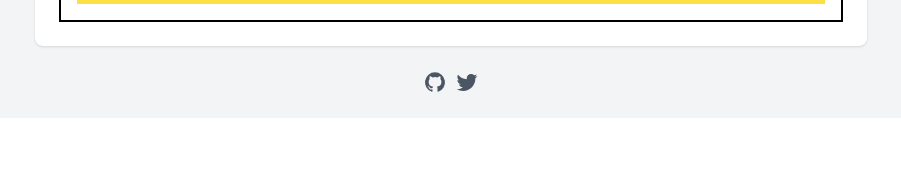
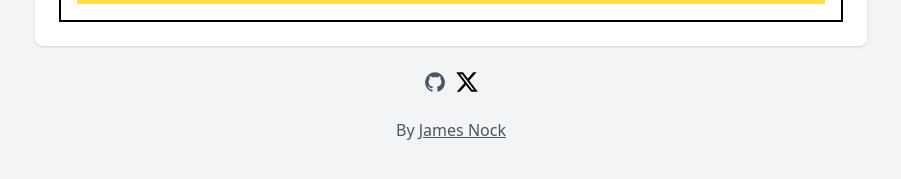
Before and after one commit to JamesNock/CraftCMSPasswordGenerator, a Nuxt app: page / in a window 1280 px wide. Shown: the part 1113-1292 px from the top of the page, without its empty margins (189-1090 px from the left). Before the commit the page ends 1231 px from the top, so only its background shows below. Built offline with nearby package versions, Linux system fonts and the light colour scheme.

Commit message:
Add backlink to website and update twitter to x

```diff
--- a/components/Welcome.vue
+++ b/components/Welcome.vue
@@ -16,7 +16,7 @@
     >
       Copied to clipboard
     </div>
-    <div class="max-w-4xl w-full mx-auto sm:px-6 lg:px-8 text-gray-600">
+    <div class="max-w-4xl w-full mx-auto sm:px-6 lg:px-8 text-gray-600 mb-16">
       <div class="mt-8 bg-white overflow-hidden shadow sm:rounded-lg p-6">
         <h1 class="text-3xl font-semibold tracking-wide">
           CraftCMS Password Generator
@@ -44,7 +44,7 @@
       </div>
       <div class="flex justify-center py-6 space-x-2">
         <a
-          href="https://github.com/JamesNock/CraftCMSPasswordGenerator"
+          href="https://github.com/JamesNock/LaravelSeederGenerator"
           target="_blank"
         ><svg
           class="w-6 h-6 text-gray-600 hover:text-gray-800"
@@ -62,8 +62,9 @@
             fill="currentColor"
           /></svg
         ></a>
-        <a href="https://twitter.com/JamesNockWebDev" target="_blank"
-          ><svg
+        <a href="https://x.com/JamesNockWebDev" target="_blank"
+        >
+          <svg
             class="w-6 h-6 text-gray-600 hover:text-gray-800"
             xmlns="http://www.w3.org/2000/svg"
             xmlns:xlink="http://www.w3.org/1999/xlink"
@@ -74,12 +75,13 @@
             preserveAspectRatio="xMidYMid meet"
             viewBox="0 0 24 24"
           >
-            <path
-              d="M22.46 6c-.77.35-1.6.58-2.46.69c.88-.53 1.56-1.37 1.88-2.38c-.83.5-1.75.85-2.72 1.05C18.37 4.5 17.26 4 16 4c-2.35 0-4.27 1.92-4.27 4.29c0 .34.04.67.11.98C8.28 9.09 5.11 7.38 3 4.79c-.37.63-.58 1.37-.58 2.15c0 1.49.75 2.81 1.91 3.56c-.71 0-1.37-.2-1.95-.5v.03c0 2.08 1.48 3.82 3.44 4.21a4.22 4.22 0 0 1-1.93.07a4.28 4.28 0 0 0 4 2.98a8.521 8.521 0 0 1-5.33 1.84c-.34 0-.68-.02-1.02-.06C3.44 20.29 5.7 21 8.12 21C16 21 20.33 14.46 20.33 8.79c0-.19 0-.37-.01-.56c.84-.6 1.56-1.36 2.14-2.23z"
-              fill="currentColor"
-            /></svg
-        ></a>
+            <g>
+              <path d="M18.244 2.25h3.308l-7.227 8.26 8.502 11.24H16.17l-5.214-6.817L4.99 21.75H1.68l7.73-8.835L1.254 2.25H8.08l4.713 6.231zm-1.161 17.52h1.833L7.084 4.126H5.117z"></path>
+            </g>
+          </svg>
+        </a>
       </div>
+      <p class="text-center">By <a class="underline" href="https://www.james-nock.co.uk">James Nock</a></p>
     </div>
   </div>
 </template>
```
Lines whose indentation alone changed are shown as unchanged.
